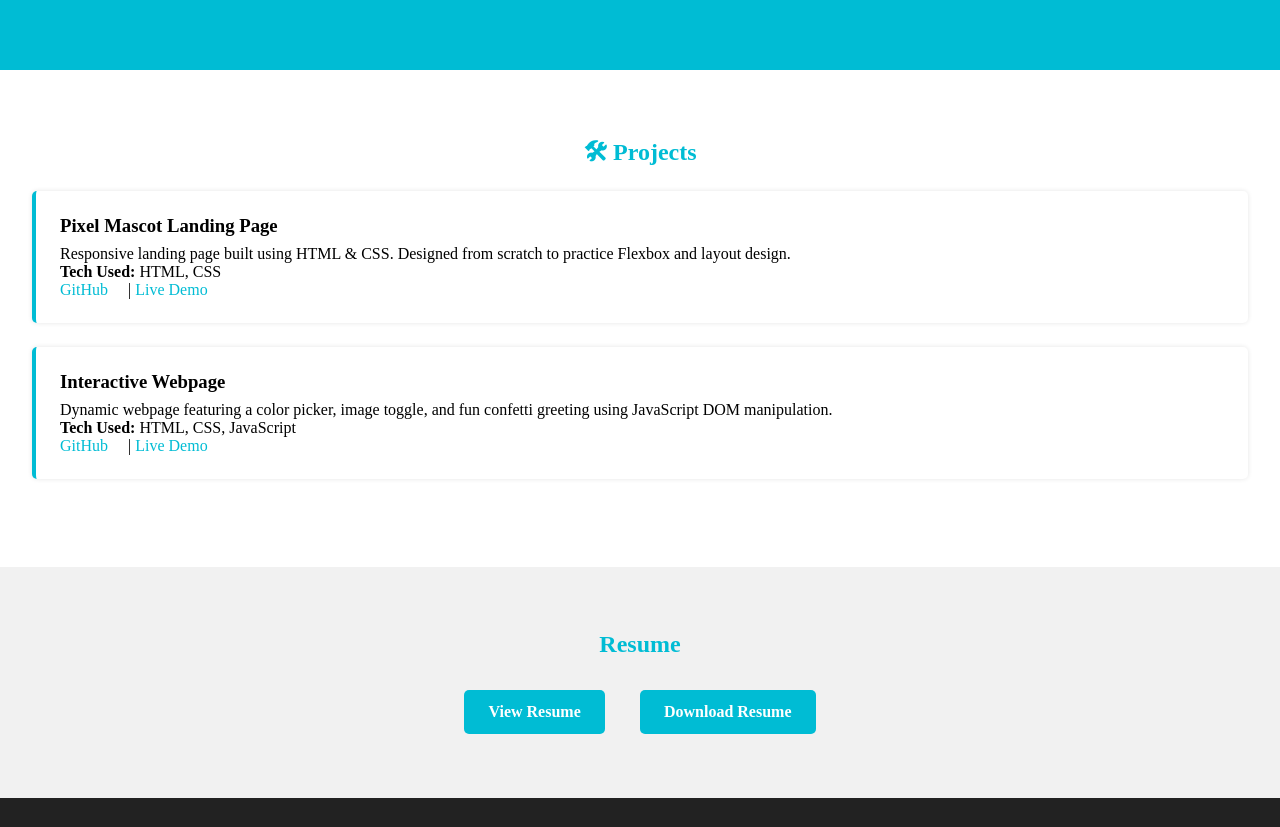
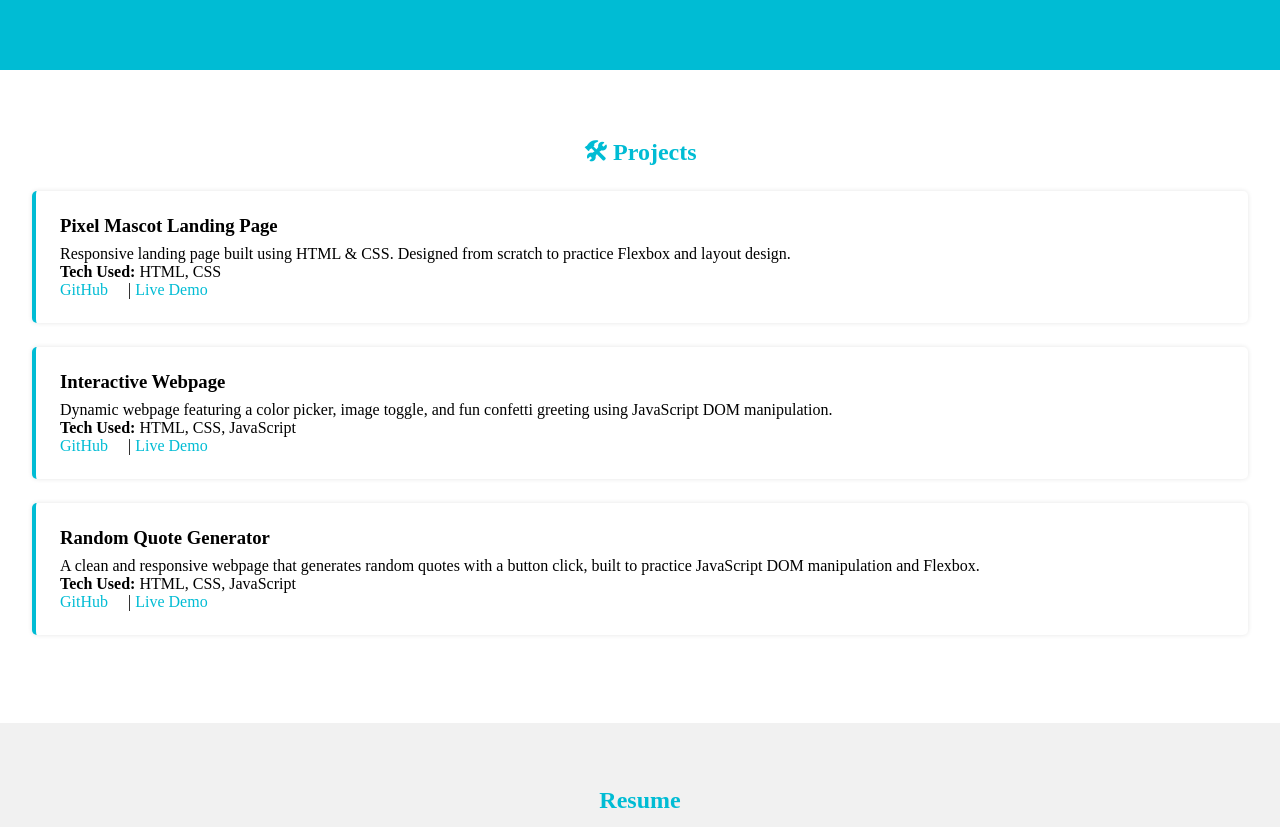
Before and after one commit to jaswanth1013/Portfolio, a plain HTML site: page index.html in a window 1280 px wide. Shown: the part 262-1089 px from the top of the page. Drawn offline with Linux system fonts and the light colour scheme.

Commit message:
Add Random Quote Generator to projects section

```diff
--- a/index.html
+++ b/index.html
@@ -51,6 +51,15 @@
         Live Demo
       </a>
     </div>
+    <div class="project">
+      <h3>Random Quote Generator</h3>
+      <p>A clean and responsive webpage that generates random quotes with a button click, built to practice JavaScript DOM manipulation and Flexbox.</p>
+      <p><strong>Tech Used:</strong> HTML, CSS, JavaScript</p>
+      <a href="https://github.com/jaswanth1013/RandomQuoteGenerator" target="_blank">GitHub</a> |
+      <a href="https://jaswanth1013.github.io/RandomQuoteGenerator/" target="_blank" rel="noopener noreferrer">
+        Live Demo
+      </a>
+    </div>
   </section>
 
   <!-- Resume Section -->
```
